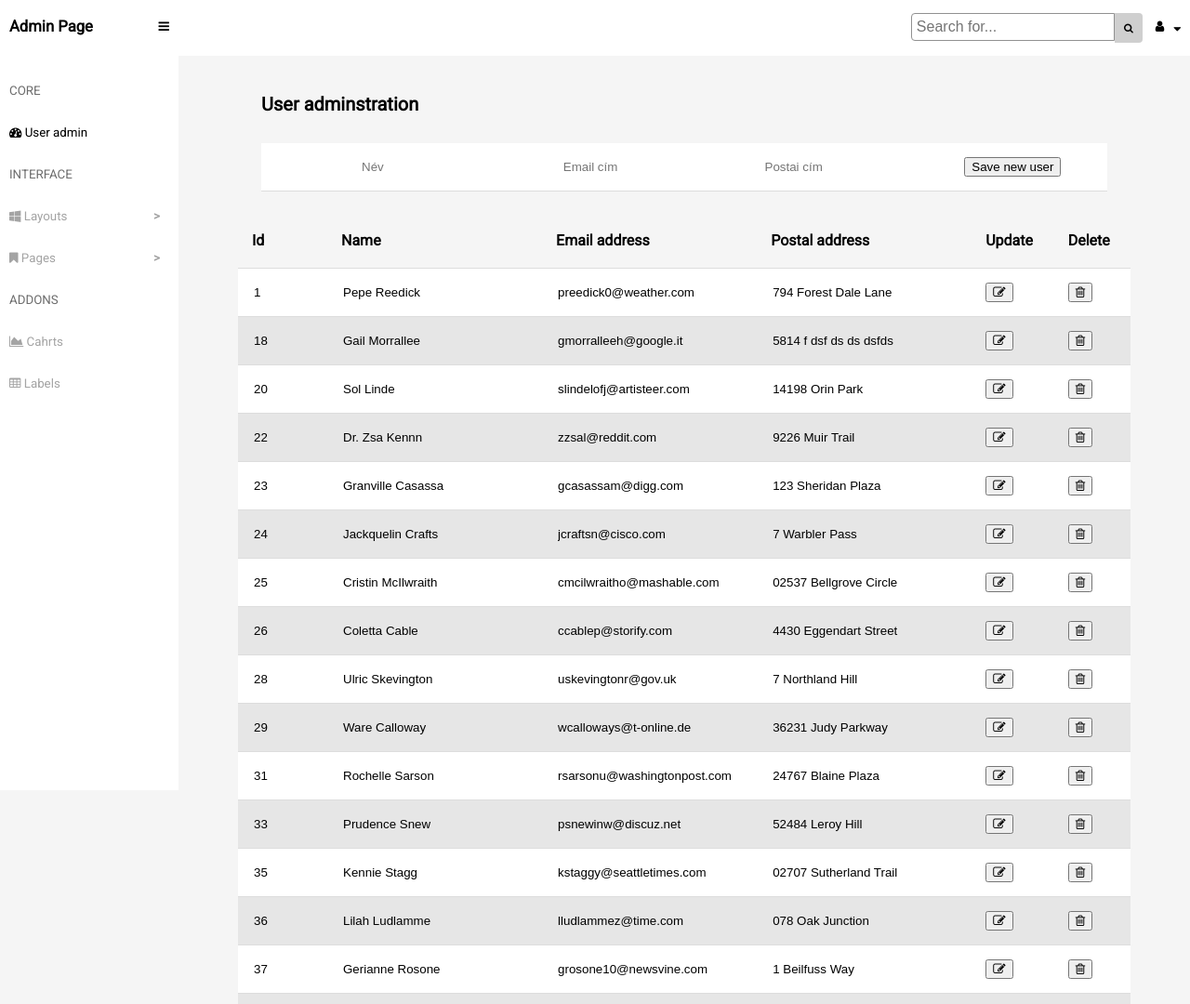
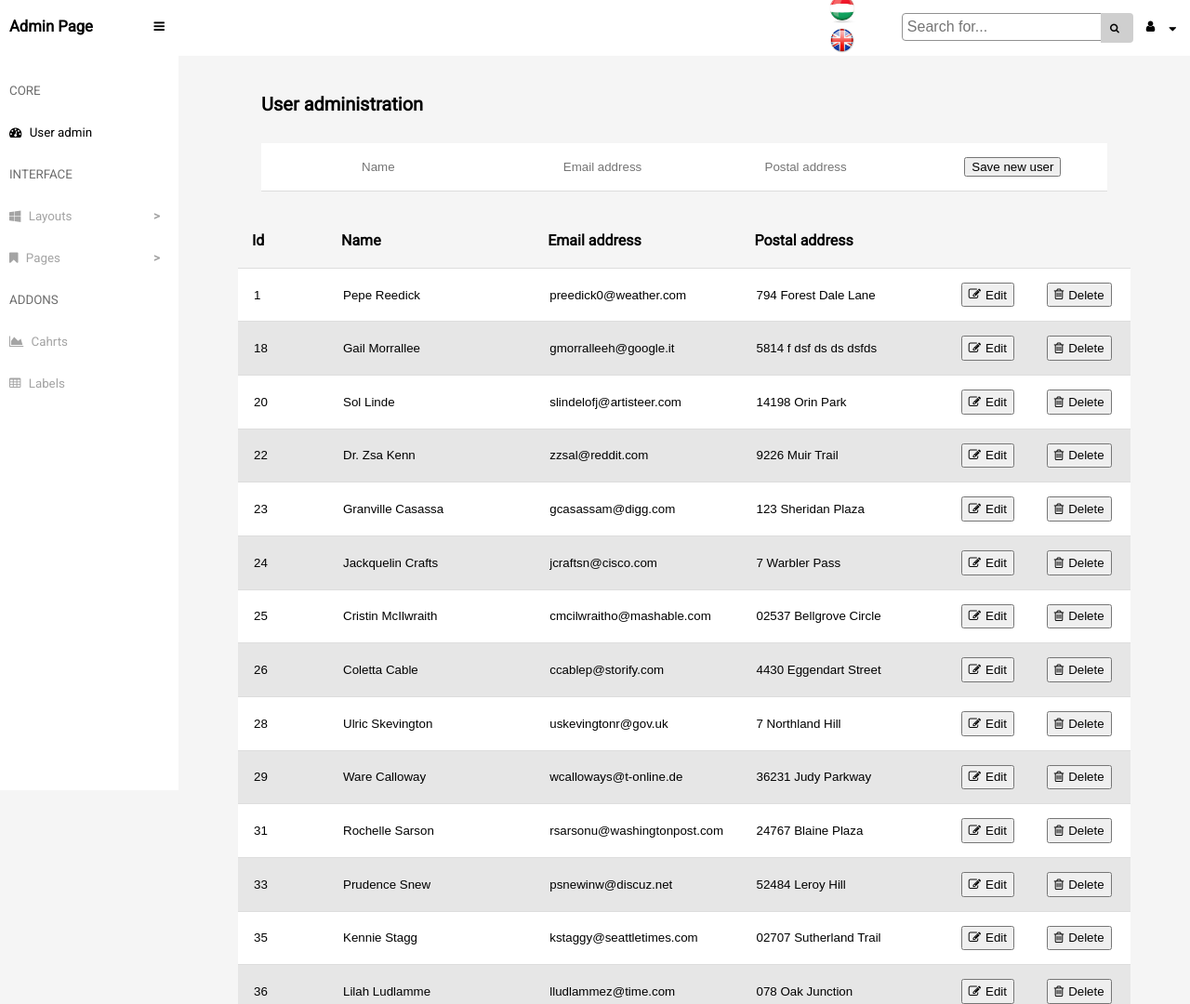
Before and after one commit to Strukturavaltas-03-Frontend-2022/js5-projekt-zaro-kovacsav, a website with bundled scripts: page frontend/index.html in a window 1280 px wide. Shown: the top 1080 px of the page at 93% size. Built offline with nearby package versions, Linux system fonts and the light colour scheme; data requests are answered from the project's data file.

Commit message:
select language

```diff
--- a/backend/server/users_data.json
+++ b/backend/server/users_data.json
@@ -20,7 +20,7 @@
     },
     {
       "id": 22,
-      "name": "Dr. Zsa Kennn",
+      "name": "Dr. Zsa Kenn",
       "email": "zzsal@reddit.com",
       "address": "9226 Muir Trail"
     },
@@ -367,12 +367,6 @@
       "address": "95 Derek Alley"
     },
     {
-      "id": 87,
-      "name": "Morton Tewnion",
-      "email": "mtewnion2e@canalblog.com",
-      "address": "65570 Eliot Park"
-    },
-    {
       "id": 88,
       "name": "Bobette Penhaligon",
       "email": "bpenhaligon2f@zdnet.com",
@@ -455,6 +449,30 @@
       "email": "kovav@gmail.com",
       "address": "efsaf r g greg er",
       "id": 101
+    },
+    {
+      "name": "bbbb Gm Hcdsvds",
+      "email": "gfhgngf@sdg.gt",
+      "address": "vd fggbhfd fbdb f",
+      "id": 102
+    },
+    {
+      "name": "gróf Nagy János",
+      "email": "nagy.j@gmail.com",
+      "address": "aca csad csadcsad",
+      "id": 103
+    },
+    {
+      "name": "Dr. Kiss Tibor",
+      "email": "kiss.tibor@gmail.com",
+      "address": "vdsv s3510 vfd534 fdvf d",
+      "id": 104
+    },
+    {
+      "name": "Mc'Intos Greg",
+      "email": "greg@freemail.d",
+      "address": "344654 UKHbdsjkabcs  fds fds",
+      "id": 105
     }
   ]
 }
--- /dev/null
+++ b/frontend/assets/crud.js
@@ -0,0 +1,51 @@
+import { apiUrl } from "../assets/settings.js";
+
+// -----------    CRUD    ---------------------------
+
+// create - új user mentése
+export const createNewUser = async (user) => {
+  await fetch(`${apiUrl}users`, {
+    method: "POST",
+    body: JSON.stringify({
+      name: `${user.name}`,
+      email: `${user.email}`,
+      address: `${user.address}`,
+    }),
+    headers: { "Content-Type": "application/json" },
+  });
+};
+
+// read - az összes users lekérdezése
+export const getAllUsers = async () => {
+  const response = await fetch(`${apiUrl}users`);
+  const users = await response.json();
+  return users;
+};
+
+// read - egy user lekérdezése
+export const getOneUser = async (id) => {
+  const response = await fetch(`${apiUrl}users/${id}`);
+  const user = await response.json();
+  return user;
+};
+
+// update - a user adatainak frissítése
+export const updateUserInDatabase = async (user) => {
+  const response = await fetch(`${apiUrl}users/${user.id}`, {
+    method: "PATCH",
+    body: JSON.stringify({
+      name: `${user.name}`,
+      email: `${user.email}`,
+      address: `${user.address}`,
+    }),
+    headers: { "Content-Type": "application/json" },
+  });
+  //console.log(response);
+};
+
+// delete - egy user törlése
+export const deleteUserInDatabase = async (id) => {
+  const response = await fetch(`${apiUrl}users/${id}`, {
+    method: "DELETE",
+  });
+};
--- /dev/null
+++ b/frontend/assets/message_datas.js
@@ -0,0 +1,60 @@
+export const englishStrings = {
+  title: "Admin page",
+  core: "CORE",
+  userAdmin: "User admin",
+  interface: "INTERFACE",
+  layouts: "Layouts",
+  pages: "Pages",
+  addons: "ADDONS",
+  charts: "Charts",
+  labels: "Labels",
+  search: "Search for...",
+  userAdminSection: "User administration",
+  nameInputPlaceholder: "Name",
+  emailInputPlaceholder: "Email address",
+  addressInputPlaceholder: "Postal address",
+  newUserButton: "Save new user",
+  idTableHead: "Id",
+  nameTableHead: "Name",
+  emailTableHead: "Email address",
+  posttableHead: "Postal address",
+  editButton: "Edit",
+  deleteButton: "Delete",
+  saveButton: "Save",
+  undoButton: "Undo",
+  successNewUser: "Set new user was successful!",
+  successEditUser: "Save update was successful!",
+  failedSave: "Save changes failed!",
+  messageUnderOtherUserEdit: "First you have to finish aktual edit!",
+};
+
+export const hunStrings = {
+  title: "Admin oldal",
+  core: "Lényeg",
+  userAdmin: "Felhasználó admin",
+  interface: "FELÜLET",
+  layouts: "Elrendezés",
+  pages: "Oldalak",
+  addons: "KIEGÉSZÍTÉSEK",
+  charts: "Garfikonok",
+  labels: "Címkék",
+  search: "Keresés...",
+  userAdminSection: "Felhasználói adminisztráció",
+  nameInputPlaceholder: "Név",
+  emailInputPlaceholder: "Email cím",
+  addressInputPlaceholder: "Postai cím",
+  newUserButton: "Új felhasználó mentése",
+  idTableHead: "Id",
+  nameTableHead: "Név",
+  emailTableHead: "Email cím",
+  posttableHead: "Postai cím",
+  editButton: "Szerkesztés",
+  deleteButton: "Törlés",
+  saveButton: "Mentés",
+  undoButton: "Mégsem",
+  successNewUser: "Az új felhasználó mentése sikeres!",
+  successEditUser: "A módosítások mentése sikeres!",
+  failedSave: "A módosítások mentése sikertelen!",
+  messageUnderOtherUserEdit:
+    "Először be kell fejezned az aktuális szerkesztést!",
+};
--- /dev/null
+++ b/frontend/assets/notification.js
@@ -0,0 +1,20 @@
+// beáálítjuk az üzeneteket a felhasználó tevékenységére
+export const setNotification = (message, resultBoolean) => {
+  let messageBox = "";
+  if (!resultBoolean) {
+    messageBox = document.querySelector(".failure__div");
+  } else {
+    messageBox = document.querySelector(".success__div");
+  }
+  messageBox.classList.remove("display__none");
+  messageBox.classList.add("display__block");
+  const messageBoxH2 = messageBox.querySelector("h2");
+  messageBoxH2.textContent = message;
+
+  const setTimeOutNumber = setTimeout(function () {
+    clearTimeout(setTimeOutNumber);
+    messageBox.classList.add("display__none");
+    messageBox.classList.remove("display__block");
+    messageBoxH2.textContent = "";
+  }, 5000);
+};
--- /dev/null
+++ b/frontend/assets/set_DOM_language.js
@@ -0,0 +1,39 @@
+import { englishStrings, hunStrings } from "./message_datas.js";
+
+const setLanguage = (className, text) => {
+  document.querySelector(className).textContent = text;
+};
+
+const setPlaceholders = (className, text) => {
+  document.querySelector(className).setAttribute("placeholder", text);
+};
+
+const setDOMLanguage = (language) => {
+  setLanguage(".header__title", language.title);
+  setLanguage(".core", language.core);
+  setLanguage(".userAdmin", language.userAdmin);
+  setLanguage(".interface", language.interface);
+  setLanguage(".layouts", language.layouts);
+  setLanguage(".pages", language.pages);
+  setLanguage(".addons", language.addons);
+  setLanguage(".charts", language.charts);
+  setLanguage(".labels", language.labels);
+  setLanguage(".userAdminSection", language.userAdminSection);
+  setLanguage(".newUser", language.newUserButton);
+  setLanguage(".nameTableHead", language.nameTableHead);
+  setLanguage(".emailTableHead", language.emailTableHead);
+  setLanguage(".posttableHead", language.posttableHead);
+
+  setPlaceholders(".search__input", language.search);
+  setPlaceholders(".name__input", language.nameInputPlaceholder);
+  setPlaceholders(".email__input", language.emailInputPlaceholder);
+  setPlaceholders(".address__input", language.addressInputPlaceholder);
+};
+
+export const selectLanguage = (selectedLanguage) => {
+  if (selectedLanguage === "english") {
+    setDOMLanguage(englishStrings);
+  } else {
+    setDOMLanguage(hunStrings);
+  }
+};
--- a/frontend/css/style.css
+++ b/frontend/css/style.css
@@ -89,6 +89,14 @@ html, body {
 
 .icon--margin {
   margin-left: 10px;
+}
+
+.language__icon__div{
+  margin-right: 20px;
+}
+
+.language__icon{
+  width: 40px;
 }
 
 main {
@@ -231,6 +239,17 @@ th, td {
   background-color: rgb(255, 255, 255);;
 }
 
+.row__button {
+  display: flex;
+  flex-direction: row;
+  align-items: center;
+  max-height: 2rem;
+}
+
+i {
+  padding-right: 5px;
+}
+
 i:hover {
   cursor: pointer;
 }
@@ -241,7 +260,6 @@ i:hover {
 }
 
 .failure__div{
-  display: block;
   position: absolute;
   top: 45%;
   left: 40%;
@@ -255,7 +273,6 @@ i:hover {
 }
 
 .success__div {
-  display: block;
   position: absolute;
   top: 45%;
   left: 40%;
@@ -266,6 +283,10 @@ i:hover {
   padding: 70px 0;
   border-radius: 5%;
   box-shadow: 0 4px 8px 0 rgba(0, 0, 0, 0.2), 0 6px 20px 0 rgba(0, 0, 0, 0.19);
+}
+
+.message {
+  padding: 20px;
 }
 
 .display__block {
--- a/frontend/index.html
+++ b/frontend/index.html
@@ -21,6 +21,10 @@
       </div>
 
       <div class="header__right">
+        <div class="language__icon__div">
+          <img class="language__icon hun" src="./assets/img/hun_flag_icon.jpg" alt="hungarian language">
+          <img class="language__icon en" src="./assets/img/eng_flag_icon.jpg" alt="english language">
+        </div>
         <div class="header__search">
           <input type="text" class="search__input" placeholder="Search for...">
           <button class="search__btn">
@@ -38,34 +42,34 @@
     <aside>
       <nav class="main__nav">
         <ul>
-          <li class="li--dark"><span>CORE</span></li>
+          <li class="li--dark"><span class="core">CORE</span></li>
           <li class="li--black">
             <i class="fa fa-tachometer"></i>
-            <span>User admin</span>
+            <span class="userAdmin">User admin</span>
           </li>
-          <li class="li--dark"><span>INTERFACE</span></li>
+          <li class="li--dark"><span class="interface">INTERFACE</span></li>
           <li class="li__details li--gray">
             <div>
               <i class="fa fa-windows"></i>
-              <span>Layouts</span>
+              <span class="layouts">Layouts</span>
             </div>
             <b>></b>
           </li>
           <li class="li__details li--gray">
             <div>
               <i class="fa fa-bookmark"></i>
-              <span>Pages</span>
+              <span class="pages">Pages</span>
             </div>
             <b>></b>
           </li>
-          <li class="li--dark"><span>ADDONS</span></li>
+          <li class="li--dark"><span class="addons">ADDONS</span></li>
           <li class="li--gray">
             <i class="fa fa-area-chart"></i>
-            <span>Cahrts</span>
+            <span class="charts">Cahrts</span>
           </li>
           <li class="li--gray">
             <i class="fa fa-table"></i>
-            <span>Labels</span>
+            <span class="labels">Labels</span>
           </li>
         </ul>
       </nav>
@@ -74,7 +78,7 @@
     <section>
 
       <header class="section__header">
-        <h1>User adminstration</h1>
+        <h1 class="userAdminSection">User administration</h1>
 
         <table class="table__newUser">
           <tbody>
@@ -83,13 +87,13 @@
                 <p class="p__message"></p>
               </td>
               <td>
-                <input class="input name__input" type="text" placeholder="Név">
+                <input class="input name__input" type="text" placeholder="Name">
               </td>
               <td>
-                <input class="input email__input" type="text" placeholder="Email cím">
+                <input class="input email__input" type="text" placeholder="Email address">
               </td>
               <td>
-                <input class="input address__input" type="text" placeholder="Postai cím">
+                <input class="input address__input" type="text" placeholder="Postal address">
               </td>
               <td>
                 <button class="newUser">Save new user</button>
@@ -103,15 +107,13 @@
       <table class="table">
         <thead>
           <th class="thead__id">Id</th>
-          <th>Name</th>
-          <th>Email address</th>
-          <th>Postal address</th>
-          <th class="update__column">Update</th>
-          <th class="delete__column">Delete</th>
+          <th class="nameTableHead">Name</th>
+          <th class="emailTableHead">Email address</th>
+          <th class="posttableHead">Postal address</th>
+          <th class="update__column"></th>
+          <th class="delete__column"></th>
         </thead>
-        <tbody class="table__body">
 
-        </tbody>
       </table>
     </section>
 
--- a/frontend/js/main.js
+++ b/frontend/js/main.js
@@ -1,4 +1,13 @@
-import { apiUrl, userProperties } from "../assets/settings.js";
+import { userProperties } from "../assets/settings.js";
+import { setNotification } from "../assets/notification.js";
+import {
+  createNewUser,
+  getAllUsers,
+  updateUserInDatabase,
+  deleteUserInDatabase,
+} from "../assets/crud.js";
+import { englishStrings, hunStrings } from "../assets/message_datas.js";
+import { selectLanguage } from "../assets/set_DOM_language.js";
 
 let users = [];
 let isUserUnderEdit = false;
@@ -7,59 +16,31 @@ const emailInput = document.querySelector(".email__input");
 const addressInput = document.querySelector(".address__input");
 const namePattern =
   // /^([a-zA-Z]{2,}\s[a-zA-Z]{1,}'?-?[a-zA-Z]{2,}\s?([a-zA-Z]{1,})?)$/;
-  /^([A-ZÁÉÓÖŐÚÜŰa-záéóöőüű.]{0,10} ?[A-ZÁÉÓÖŐÚÜŰ][a-záéóöőüű'\-]{1,20} [A-ZÁÉÓÖŐÚÜŰ][a-záéóöőüű'\-]{1,20}( [A-ZÁÉÓÖŐÚÜŰ][a-záéóöőüű]{1,20})?)$/;
+  /^([A-ZÁÉÓÖŐÚÜŰa-záéóöőüű.']{0,10} ?[A-ZÁÉÓÖŐÚÜŰ][a-záéóöőüű'\-]{1,20} [A-ZÁÉÓÖŐÚÜŰ][a-záéóöőüű'\-]{1,20}( [A-ZÁÉÓÖŐÚÜŰ][a-záéóöőüű]{1,20})?)$/;
 // nagyon egyszerű email validáció:
 const emailPattern = /^[a-zA-Z0-9_.+-]+@[a-zA-Z0-9-]+\.[a-zA-Z0-9-.]+$/;
 const addressPattern = /^[a-zA-Z0-9-. ]{5,50}$/;
 
-// -----------    CRUD    ---------------------------
+let language = "english";
+let languageStrings = englishStrings;
 
-// create - új user mentése
-const createNewUser = async (user) => {
-  await fetch(`${apiUrl}users`, {
-    method: "POST",
-    body: JSON.stringify({
-      name: `${user.name}`,
-      email: `${user.email}`,
-      address: `${user.address}`,
-    }),
-    headers: { "Content-Type": "application/json" },
+// nyelv beállítása
+const setLanguage = (userList) => {
+  const hun = document.querySelector(".hun");
+  const en = document.querySelector(".en");
+  hun.addEventListener("click", () => {
+    language = "hungarian";
+    languageStrings = hunStrings;
+    selectLanguage(language);
+    emptyTable();
+    setDOM(userList);
   });
-  //console.log("before create");
-};
-
-// read - az összes users lekérdezése
-const getAllUsers = async () => {
-  const response = await fetch(`${apiUrl}users`);
-  const users = await response.json();
-  return users;
-};
-
-// read - egy user lekérdezése
-const getOneUser = async (id) => {
-  const response = await fetch(`${apiUrl}users/${id}`);
-  const user = await response.json();
-  return user;
-};
-
-// update - a user adatainak frissítése
-const updateUserInDatabase = async (user) => {
-  const response = await fetch(`${apiUrl}users/${user.id}`, {
-    method: "PATCH",
-    body: JSON.stringify({
-      name: `${user.name}`,
-      email: `${user.email}`,
-      address: `${user.address}`,
-    }),
-    headers: { "Content-Type": "application/json" },
-  });
-  //console.log(response);
-};
-
-// delete - egy user törlése
-const deleteUserInDatabase = async (id) => {
-  const response = await fetch(`${apiUrl}users/${id}`, {
-    method: "DELETE",
+  en.addEventListener("click", () => {
+    language = "english";
+    languageStrings = englishStrings;
+    selectLanguage(language);
+    emptyTable();
+    setDOM(userList);
   });
 };
 
@@ -133,7 +114,6 @@ const setButtonsAbled = () => {
 // a user adatok szerkesztett változatának mentése
 const saveUpdate = async (row, user) => {
   const inputFileds = row.querySelectorAll("input");
-  console.log("inputFileds: ", inputFileds[1].value);
   if (validateInputFields(inputFileds[1], inputFileds[2], inputFileds[3])) {
     changeIcons(row, user, "endUpdate");
     user.name = inputFileds[1].value;
@@ -143,14 +123,13 @@ const saveUpdate = async (row, user) => {
     //setButtonsAbled();
     await updateUserInDatabase(user);
     isUserUnderEdit = false;
-    setNotification("Sikeres mentés!", true);
+    setNotification(languageStrings.successEditUser, true);
   } else {
-    setNotification("Hibás adatok!", false);
-    //alert("Hibás adatok!");
+    setNotification(languageStrings.failedSave, false);
   }
 };
 
-// vissza állítjuk a user eredeti adatait
+// visszaállítjuk a user eredeti adatait
 const setOriginalValuesOfUser = (row, user) => {
   const inputFileds = row.querySelectorAll("input");
   inputFileds[1].value = user.name;
@@ -168,7 +147,7 @@ const removeInvalidClassFromInputFileds = (row) => {
 const undoUpdate = (row, user) => {
   changeIcons(row, user, "endUpdate");
   removeInputCellsActive(row);
-  setButtonsAbled();
+  //setButtonsAbled();
   setOriginalValuesOfUser(row, user);
   removeInvalidClassFromInputFileds(row);
   isUserUnderEdit = false;
@@ -180,7 +159,6 @@ const undoUpdate = (row, user) => {
 const updateUser = (row, user) => {
   if (!isUserUnderEdit) {
     isUserUnderEdit = true;
-    console.log("Módosítás", row.querySelectorAll("input"));
     changeIcons(row, user, "update");
     // nem inaktiválni kell a gombokat, más a feladat
     //setButtonsDisabled(row);
@@ -195,10 +173,7 @@ const updateUser = (row, user) => {
     setInputFieldValidOrInvalid(inputFiledsArray[1], emailPattern);
     setInputFieldValidOrInvalid(inputFiledsArray[2], addressPattern);
   } else {
-    setNotification(
-      "Nem lehet szerkeszteni amíg egy user szerkesztés alatt van!!",
-      false
-    );
+    setNotification(languageStrings.messageUnderOtherUserEdit, false);
   }
 };
 
@@ -208,10 +183,7 @@ const deleteUser = async (row, user) => {
     await deleteUserInDatabase(user.id);
     document.querySelector(".table").deleteRow(row.rowIndex);
   } else {
-    setNotification(
-      "Nem lehet törölni amíg egy user szerkesztés alatt van!",
-      false
-    );
+    setNotification(languageStrings.messageUnderOtherUserEdit, false);
   }
 };
 
@@ -225,31 +197,41 @@ const setIconsInDOM = (row, user, method) => {
   td.appendChild(button);
   let i = document.createElement("i");
   button.appendChild(i);
+  let buttonName = document.createElement("p");
+  button.appendChild(buttonName);
   i.classList.add("fa");
   if (method === "update") {
     i.classList.add("fa-pencil-square-o");
+    buttonName.textContent = languageStrings.editButton;
     button.addEventListener("click", () => updateUser(row, user));
   } else if (method === "delete") {
     i.classList.add("fa-trash-o");
+    buttonName.textContent = languageStrings.deleteButton;
     button.addEventListener("click", () => deleteUser(row, user));
   } else if (method === "save") {
     i.classList.add("fa-floppy-o");
+    buttonName.textContent = languageStrings.saveButton;
     button.addEventListener("click", () => saveUpdate(row, user));
   } else if (method === "undo") {
     i.classList.add("fa-undo");
+    buttonName.textContent = languageStrings.undoButton;
     button.addEventListener("click", () => undoUpdate(row, user));
   }
 };
 
-const emptyTableRows = () => {
-  const rows = document.querySelectorAll("tr");
-  console.log(rows.length);
+const emptyTable = () => {
+  const tbody = document.querySelector(".table__body");
+  tbody.remove();
 };
 
 // a táblázat feltöltése adatokkal és ikonokkal
 const setDOM = (userList) => {
+  const table = document.querySelector(".table");
+  const tbody = document.createElement("tbody");
+  table.appendChild(tbody);
+  tbody.classList.add("table__body");
   userList.forEach((user) => {
-    const tbody = document.querySelector(".table__body");
+    //const tbody = document.querySelector(".table__body");
     const row = document.createElement("tr");
     tbody.appendChild(row);
     userProperties.forEach((prop) => {
@@ -281,10 +263,7 @@ const setnewUserButton = () => {
 // az email egyedi, nem lehet ugyanaz, arra tudunk szűrni
 const insertUserToTable = async (newUserEmail) => {
   users = await getAllUsers();
-  console.log(users);
-  console.log(newUserEmail);
   const user = users.filter((item) => item.email === newUserEmail);
-  console.log("New user: ", user[0].name);
   const tbody = document.querySelector(".table__body");
   const firstrow = tbody.firstChild;
   const row = document.createElement("tr");
@@ -295,6 +274,8 @@ const insertUserToTable = async (newUserEmail) => {
     const input = document.createElement("input");
     input.disabled = true;
     td.appendChild(input);
+    input.classList.add("input");
+    input.classList.add(prop);
     input.value = user[0][prop];
   });
   setIconsInDOM(row, user, "update");
@@ -319,46 +300,24 @@ const validateNewUserInputFieldsOnKeyup = () => {
 // validálás után beállítjuk a user adatait, elküldjük az adatbázisba
 // ürítjük a beviteli mezőket, beszúrjuk a táblázat első sorába
 const setNewUser = async () => {
-  console.log(addressInput.value);
   if (validateInputFields(nameInput, emailInput, addressInput)) {
     let user = {};
     user.name = nameInput.value;
     user.email = emailInput.value;
     user.address = addressInput.value;
     await createNewUser(user);
-    console.log("after create");
     emptyInputFields();
     await insertUserToTable(user.email);
-    setNotification("Az új user fölvétele sikerült!", true);
+    setNotification(languageStrings.successNewUser, true);
   } else {
-    setNotification("Hibás adatok!", false);
-    //alert("Hibás adatok!");
+    setNotification(languageStrings.failedSave, false);
   }
-};
-
-const setNotification = (message, resultBoolean) => {
-  let messageBox = "";
-  if (!resultBoolean) {
-    messageBox = document.querySelector(".failure__div");
-  } else {
-    messageBox = document.querySelector(".success__div");
-  }
-  messageBox.classList.remove("display__none");
-  messageBox.classList.add("display__block");
-  const messageBoxH2 = messageBox.querySelector("h2");
-  messageBoxH2.textContent = message;
-
-  const setTimeOutNumber = setTimeout(function () {
-    clearTimeout(setTimeOutNumber);
-    messageBox.classList.add("display__none");
-    messageBox.classList.remove("display__block");
-    messageBoxH2.textContent = "";
-  }, 5000);
 };
 
 const main = async () => {
   users = await getAllUsers();
   setDOM(users);
+  setLanguage(users);
   setnewUserButton();
   validateNewUserInputFieldsOnKeyup();
 };
```
Also changed, not shown: frontend/assets/img/british_flag_icon.webp (added), frontend/assets/img/eng_flag_icon.jpg (added), frontend/assets/img/hun_flag_icon.jpg (added).
